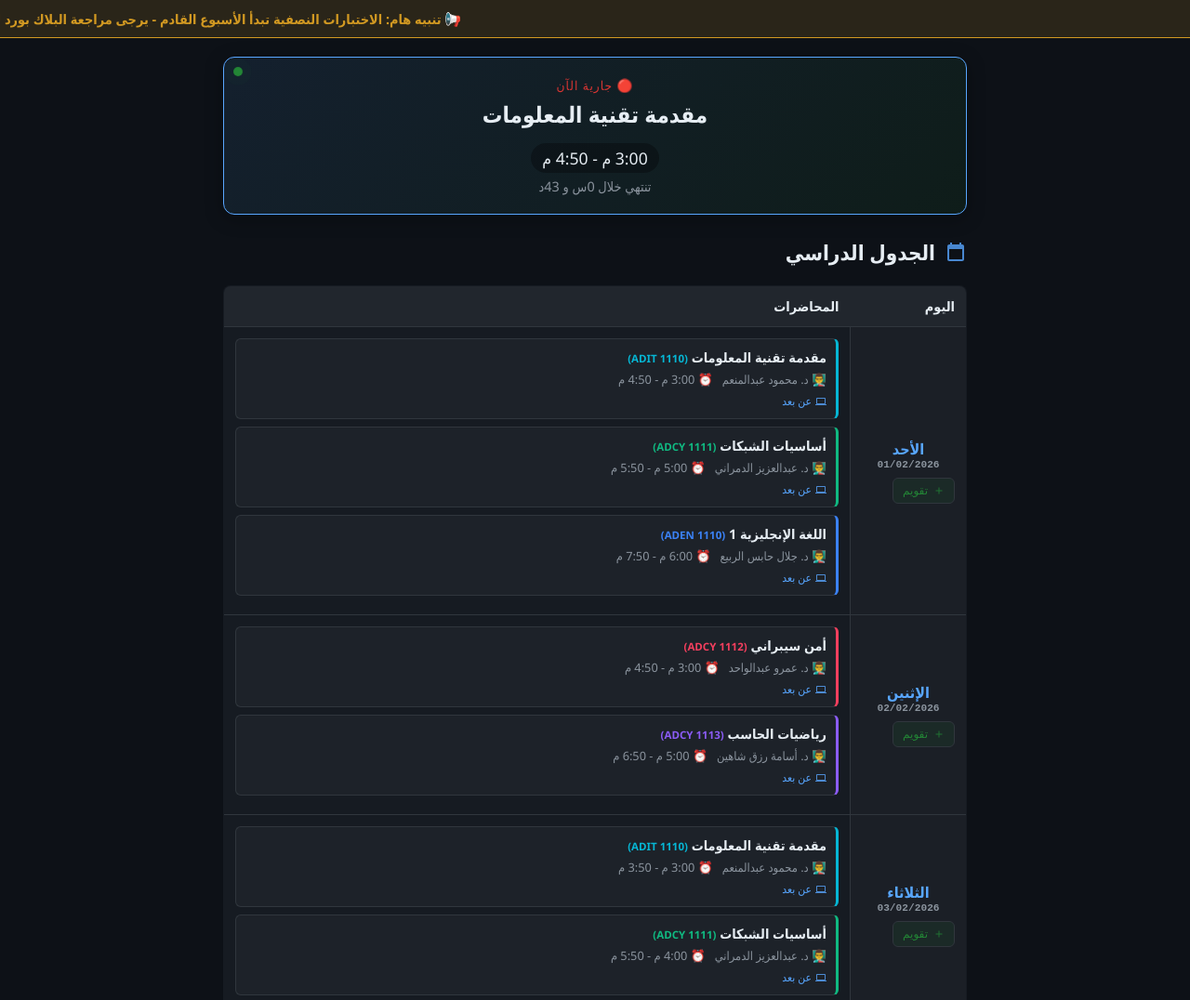
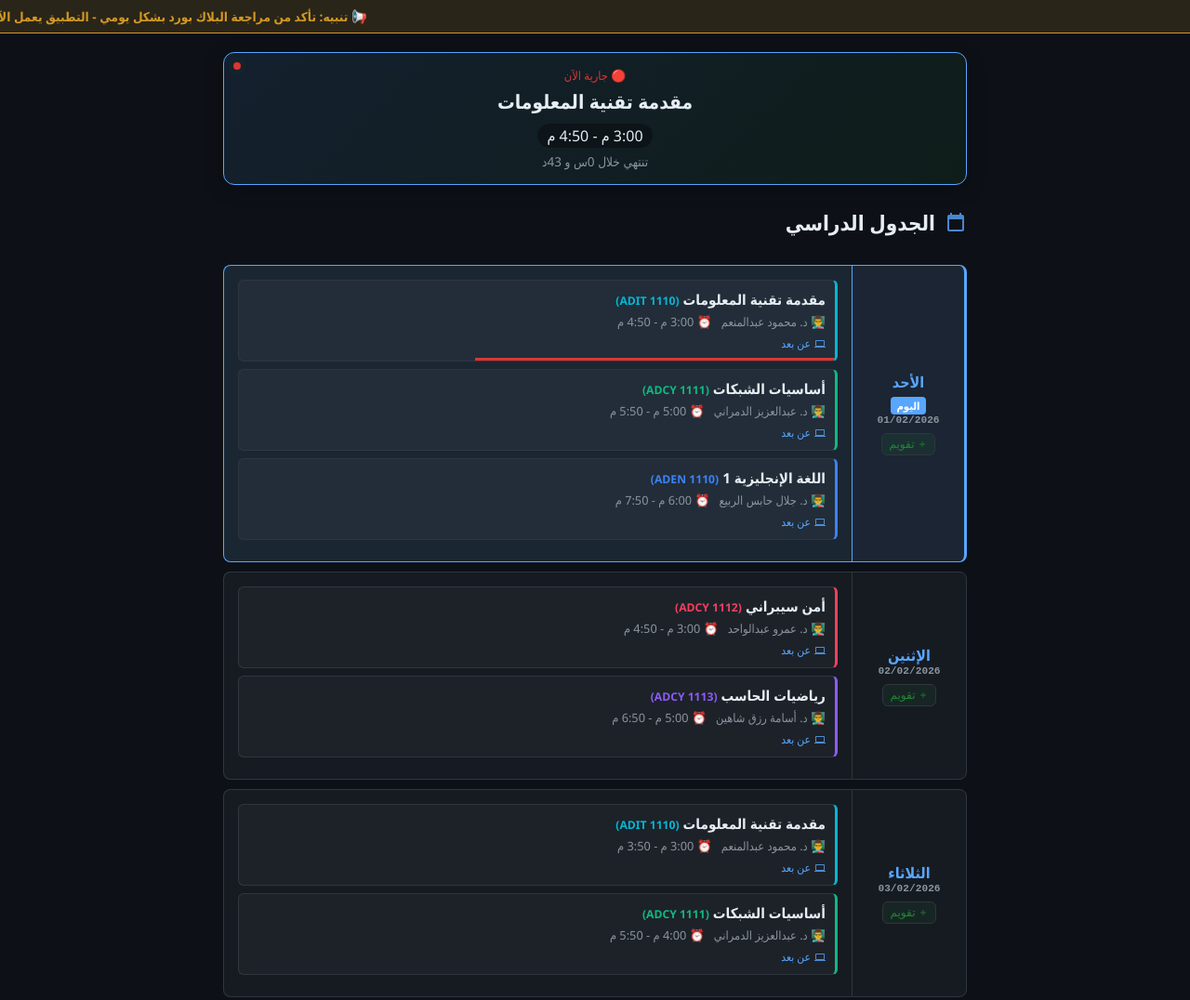
Before and after one commit to CyberX3662/JU-Cyber-Schedule, a plain HTML site: page index.html in a window 1280 px wide. Shown: the top 1076 px of the page at 93% size. Drawn offline with Linux system fonts and the light colour scheme.

Commit message:
Refactor schedule and radar components in index.html
Updated styles and functionality for the schedule and radar components in index.html. Adjusted button styles, modified text content, and improved layout for better user experience.

```diff
--- a/index.html
+++ b/index.html
@@ -19,6 +19,8 @@
             --danger: #da3633;
             --warning: #d29922;
             --muted: #8b949e;
+            --today-bg: rgba(88, 166, 255, 0.08); /* لون خلفية اليوم الحالي */
+            --today-border: #58a6ff;
         }
 
         body {
@@ -32,121 +34,165 @@
             align-items: center;
         }
 
-        /* 1. شريط التنبيهات المتحرك */
+        /* شريط التنبيهات */
         .ticker-wrap {
             width: 100%;
             background: rgba(210, 153, 34, 0.15);
             border-bottom: 1px solid var(--warning);
             overflow: hidden;
-            height: 40px;
+            height: 35px;
             display: flex;
             align-items: center;
         }
-
         .ticker {
             display: inline-block;
             white-space: nowrap;
             padding-right: 100%;
-            animation: ticker 20s linear infinite;
+            animation: ticker 25s linear infinite;
             color: var(--warning);
             font-weight: bold;
-            font-size: 0.9rem;
+            font-size: 0.85rem;
         }
-
         @keyframes ticker {
             0% { transform: translate3d(0, 0, 0); }
-            100% { transform: translate3d(100%, 0, 0); } /* للغة العربية الاتجاه معكوس */
+            100% { transform: translate3d(100%, 0, 0); }
         }
 
         .container {
             width: 90%;
             max-width: 800px;
             padding: 20px 0;
+            padding-bottom: 80px; /* مسافة للأسفل */
         }
 
-        /* 2. الرادار الذكي */
+        /* الرادار */
         .smart-radar {
             background: linear-gradient(135deg, rgba(88, 166, 255, 0.1), rgba(35, 134, 54, 0.1));
             border: 1px solid var(--accent);
             border-radius: 12px;
-            padding: 20px;
+            padding: 15px;
             margin-bottom: 25px;
             text-align: center;
             position: relative;
             overflow: hidden;
             box-shadow: 0 4px 20px rgba(0,0,0,0.3);
+            display: none;
         }
-
-        .radar-status { font-size: 0.85rem; color: var(--accent); margin-bottom: 5px; text-transform: uppercase; letter-spacing: 1px; }
-        .radar-course { font-size: 1.5rem; font-weight: bold; margin: 5px 0; }
-        .radar-time { font-size: 1.1rem; color: var(--text); background: rgba(0,0,0,0.3); display: inline-block; padding: 4px 12px; border-radius: 20px; margin-top: 10px; }
-        .radar-countdown { font-size: 0.9rem; color: var(--muted); margin-top: 5px; }
-
-        /* نبض الرادار */
+        .radar-status { font-size: 0.8rem; color: var(--accent); margin-bottom: 5px; text-transform: uppercase; }
+        .radar-course { font-size: 1.3rem; font-weight: bold; margin: 5px 0; }
+        .radar-time { font-size: 1rem; background: rgba(0,0,0,0.3); display: inline-block; padding: 2px 10px; border-radius: 15px; margin-top: 5px; }
+        .radar-countdown { font-size: 0.85rem; color: var(--muted); margin-top: 5px; }
         .radar-pulse {
-            position: absolute;
-            top: 10px; left: 10px;
-            width: 10px; height: 10px;
-            background: var(--success);
-            border-radius: 50%;
-            box-shadow: 0 0 0 0 rgba(35, 134, 54, 0.7);
+            position: absolute; top: 10px; left: 10px; width: 8px; height: 8px;
+            background: var(--success); border-radius: 50%;
             animation: pulse-green 2s infinite;
         }
         @keyframes pulse-green {
-            0% { transform: scale(0.95); box-shadow: 0 0 0 0 rgba(35, 134, 54, 0.7); }
-            70% { transform: scale(1); box-shadow: 0 0 0 10px rgba(35, 134, 54, 0); }
-            100% { transform: scale(0.95); box-shadow: 0 0 0 0 rgba(35, 134, 54, 0); }
+            0% { box-shadow: 0 0 0 0 rgba(35, 134, 54, 0.7); }
+            70% { box-shadow: 0 0 0 6px rgba(35, 134, 54, 0); }
+            100% { box-shadow: 0 0 0 0 rgba(35, 134, 54, 0); }
         }
 
-        /* الجدول (كما هو سابقاً مع تحسينات طفيفة) */
         .header-actions {
             display: flex;
             justify-content: space-between;
             align-items: center;
             margin-bottom: 20px;
         }
-
         h2 { margin: 0; display: flex; align-items: center; gap: 10px; font-size: 1.4rem; }
 
         .btn-install {
-            background: var(--accent);
-            color: #fff;
-            border: none;
-            padding: 8px 16px;
-            border-radius: 20px;
-            font-weight: bold;
-            cursor: pointer;
-            display: none; /* يظهر فقط إذا كان التطبيق قابل للتثبيت */
-            font-size: 0.85rem;
+            background: var(--accent); color: #fff; border: none; padding: 6px 14px;
+            border-radius: 20px; font-weight: bold; cursor: pointer; display: none; font-size: 0.8rem;
         }
 
-        /* بقية تنسيقات الجدول (نفس الكود السابق) */
+        /* الجدول */
+        table { width: 100%; border-collapse: separate; border-spacing: 0 10px; /* مسافة بين الصفوف */ }
+
+        /* تصميم الصفوف */
+        tr {
+            background: var(--card-bg);
+        }
+
+        td {
+            padding: 15px;
+            border-top: 1px solid var(--border);
+            border-bottom: 1px solid var(--border);
+            vertical-align: top;
+        }
+        td:first-child {
+            border-right: 1px solid var(--border);
+            border-left: 1px solid var(--border);
+            border-top-right-radius: 8px;
+            border-bottom-right-radius: 8px;
+        }
+        td:last-child {
+            border-left: 1px solid var(--border);
+            border-top-left-radius: 8px;
+            border-bottom-left-radius: 8px;
+        }
+
+        /* 🌟 تمييز اليوم الحالي 🌟 */
+        tr.today-row td {
+            background: var(--today-bg);
+            border-color: var(--today-border);
+            position: relative;
+        }
+        tr.today-row td:first-child {
+            border-right: 3px solid var(--today-border);
+        }
+        .today-badge {
+            font-size: 0.7rem;
+            background: var(--accent);
+            color: white;
+            padding: 2px 6px;
+            border-radius: 4px;
+            margin-top: 5px;
+            display: inline-block;
+        }
+
+        .day-col {
+            width: 90px; font-weight: bold; color: var(--accent);
+            text-align: center; vertical-align: middle;
+        }
+        .date-sub { font-size: 0.7rem; color: var(--muted); margin-bottom: 8px; font-family: monospace; direction: ltr; }
+
         .btn-add {
             background: rgba(35, 134, 54, 0.1); color: var(--success); border: 1px solid var(--border);
-            font-size: 0.75rem; padding: 6px 10px; border-radius: 6px; cursor: pointer; display: flex; align-items: center; gap: 6px;
+            font-size: 0.75rem; padding: 4px 8px; border-radius: 6px; cursor: pointer; display: flex; align-items: center; gap: 4px; margin: 0 auto;
         }
-        .btn-disabled { background: rgba(255, 255, 255, 0.05); color: var(--muted); border-color: transparent; cursor: not-allowed; }
+        .btn-add:hover { background: rgba(35, 134, 54, 0.2); border-color: var(--success); }
+        .btn-disabled { background: transparent; color: var(--muted); border-color: transparent; cursor: default; }
 
-        table { width: 100%; border-collapse: collapse; background: var(--card-bg); border: 1px solid var(--border); border-radius: 8px; overflow: hidden; }
-        th { background: #21262d; padding: 12px; text-align: right; border-bottom: 1px solid var(--border); font-size: 0.9rem; }
-        td { padding: 12px; border-bottom: 1px solid var(--border); vertical-align: top; }
-        tr:last-child td { border-bottom: none; }
-        .day-col { width: 100px; font-weight: bold; color: var(--accent); background: rgba(255,255,255,0.02); border-left: 1px solid var(--border); text-align: center; vertical-align: middle; }
-        .date-sub { font-size: 0.7rem; color: var(--muted); margin-bottom: 8px; font-family: monospace; direction: ltr; }
-        .lecture-item { background: rgba(255,255,255,0.03); border: 1px solid var(--border); padding: 10px; margin-bottom: 8px; border-radius: 6px; border-right: 3px solid transparent; display: flex; justify-content: space-between; align-items: center; transition:0.3s;}
-        .lecture-past { opacity: 0.5; filter: grayscale(1); background: #090c10; border-right-color: #30363d !important; }
-        .ended-badge { background: #21262d; color: #8b949e; border: 1px solid #30363d; font-size: 0.7rem; padding: 2px 8px; border-radius: 20px; }
-        .lecture-info h4 { margin: 0 0 5px 0; font-size: 0.9rem; }
+        /* بطاقات المحاضرات */
+        .lecture-item {
+            background: rgba(255,255,255,0.03); border: 1px solid var(--border); padding: 10px; margin-bottom: 8px;
+            border-radius: 6px; border-right: 3px solid transparent; display: flex; justify-content: space-between; align-items: center; transition:0.3s;
+            position: relative;
+            overflow: hidden;
+        }
+        .lecture-past { opacity: 0.6; filter: grayscale(1); background: #090c10; border-right-color: #30363d !important; }
+
+        .ended-badge { background: #21262d; color: #8b949e; border: 1px solid #30363d; font-size: 0.65rem; padding: 2px 8px; border-radius: 20px; }
+
+        .lecture-info h4 { margin: 0 0 5px 0; font-size: 0.95rem; }
         .lecture-meta { font-size: 0.8rem; color: var(--muted); display: flex; flex-wrap: wrap; gap: 10px; }
         .meta-row { display: flex; align-items: center; gap: 4px; }
         .icon-svg { width: 14px; height: 14px; fill: currentColor; opacity: 0.8; }
 
+        /* شريط التقدم داخل المحاضرة */
+        .progress-bar-bg {
+            position: absolute; bottom: 0; left: 0; width: 100%; height: 3px; background: transparent;
+        }
+        .progress-bar-fill {
+            height: 100%; background: var(--danger); width: 0%; transition: width 1s linear;
+        }
+
         @media (max-width: 600px) {
             .container { width: 95%; }
             .lecture-item { flex-direction: column; align-items: flex-start; gap: 8px; }
-            .day-col { width: 85px; font-size: 0.9rem; }
-            .smart-radar { padding: 15px; }
-            .radar-course { font-size: 1.2rem; }
+            .day-col { width: 80px; font-size: 0.9rem; }
+            table { border-spacing: 0 5px; }
         }
     </style>
 </head>
@@ -154,13 +200,13 @@
 
 <div class="ticker-wrap">
     <div class="ticker">
-        📢 تنبيه هام: الاختبارات النصفية تبدأ الأسبوع القادم - يرجى مراجعة البلاك بورد للتحديثات - محاضرة اليوم مسجلة.
+        📢 تنبيه: تأكد من مراجعة البلاك بورد بشكل يومي - التطبيق يعمل الآن بدون إنترنت - تم تحديث المواعيد للفصل الحالي.
     </div>
 </div>
 
 <div class="container">
 
-    <div id="smart-radar" class="smart-radar" style="display:none;">
+    <div id="smart-radar" class="smart-radar">
         <div class="radar-pulse"></div>
         <div class="radar-status" id="radar-status">المحاضرة القادمة</div>
         <h3 class="radar-course" id="radar-course">جاري التحميل...</h3>
@@ -173,19 +219,15 @@
             <svg class="icon-svg" style="width:24px; height:24px; color:var(--accent);" viewBox="0 0 24 24"><path d="M19 3h-1V1h-2v2H8V1H6v2H5c-1.11 0-1.99.9-1.99 2L3 19c0 1.1.89 2 2 2h14c1.1 0 2-.9 2-2V5c0-1.1-.9-2-2-2zm0 16H5V8h14v11z"/></svg>
             الجدول الدراسي
         </h2>
-        <button id="install-btn" class="btn-install">📲 تثبيت التطبيق</button>
+        <button id="install-btn" class="btn-install">📲 تثبيت</button>
     </div>
 
     <table id="schedule-table">
-        <thead>
-            <tr><th>اليوم</th><th>المحاضرات</th></tr>
-        </thead>
         <tbody id="table-body"></tbody>
     </table>
 </div>
 
 <script>
-    // === البيانات ===
     const courses = [
         { code: "ADEN 1110", name: "اللغة الإنجليزية 1", color: "#3b82f6", lecturer: "د. جلال حابس الربيع" },
         { code: "ADIT 1110", name: "مقدمة تقنية المعلومات", color: "#06b6d4", lecturer: "د. محمود عبدالمنعم" },
@@ -202,7 +244,6 @@
         { dayOffset: 4, dayName: "الخميس", lectures: [{ cIdx: 0, s: "15:00", e: "15:50" }] }
     ];
 
-    // === دوال الوقت الأساسية ===
     function getSundayDate() {
         const d = new Date();
         const day = d.getDay();
@@ -210,17 +251,25 @@
         return new Date(d.setDate(diff));
     }
 
-    // === 1. بناء الجدول ===
     const tableBody = document.getElementById('table-body');
     const sunday = getSundayDate();
 
     function renderSchedule() {
         tableBody.innerHTML = '';
         const now = new Date();
+        const todayDateString = now.toDateString(); // لمقارنة التواريخ فقط
 
-        scheduleData.forEach((day) => {
+        // متغير لتخزين عنصر اليوم الحالي للتمرير إليه
+        let todayElementId = null;
+
+        scheduleData.forEach((day, index) => {
             let currentDayDate = new Date(sunday);
             currentDayDate.setDate(sunday.getDate() + day.dayOffset);
+
+            // التحقق من اليوم الحالي
+            const isToday = currentDayDate.toDateString() === todayDateString;
+            const rowId = `day-row-${index}`;
+            if(isToday) todayElementId = rowId;
 
             let endOfDay = new Date(currentDayDate);
             endOfDay.setHours(23, 59, 59);
@@ -230,16 +279,23 @@
             let btnText = isPastDay ? 'انتهى' : 'تقويم';
             let btnAction = isPastDay ? '' : `onclick='addToCalendar(${JSON.stringify(day.lectures)}, ${day.dayOffset})'`;
 
+            // إضافة كلاس خاص إذا كان اليوم هو اليوم الحالي
+            const rowClass = isToday ? 'today-row' : '';
+            const badgeHTML = isToday ? '<div class="today-badge">اليوم</div>' : '';
+
             const tr = document.createElement('tr');
+            tr.className = rowClass;
+            tr.id = rowId;
 
             // عمود اليوم
             const dayTd = document.createElement('td');
             dayTd.className = 'day-col';
             dayTd.innerHTML = `
                 <div>${day.dayName}</div>
+                ${badgeHTML}
                 <div class="date-sub">${currentDayDate.toLocaleDateString('en-GB')}</div>
                 <button ${btnAction} class="${btnClass}">
-                    <svg class="icon-svg" style="width:12px; height:12px;" viewBox="0 0 24 24"><path d="M19 13h-6v6h-2v-6H5v-2h6V5h2v6h6v2z"/></svg>
+                    ${isPastDay ? '' : '<svg class="icon-svg" style="width:10px;height:10px;" viewBox="0 0 24 24"><path d="M19 13h-6v6h-2v-6H5v-2h6V5h2v6h6v2z"/></svg>'}
                     ${btnText}
                 </button>
             `;
@@ -254,13 +310,28 @@
                     const c = courses[lec.cIdx];
                     const div = document.createElement('div');
 
+                    let lecStart = new Date(currentDayDate);
+                    let [sh, sm] = lec.s.split(':');
+                    lecStart.setHours(sh, sm, 0);
+
                     let lecEnd = new Date(currentDayDate);
                     let [eh, em] = lec.e.split(':');
-                    lecEnd.setHours(parseInt(eh), parseInt(em), 0);
+                    lecEnd.setHours(eh, em, 0);
 
                     const isFinished = now > lecEnd;
+                    const isRunning = now >= lecStart && now <= lecEnd;
+
                     div.className = isFinished ? 'lecture-item lecture-past' : 'lecture-item';
                     div.style.borderRightColor = isFinished ? '' : c.color;
+
+                    // حساب شريط التقدم
+                    let progressHTML = '';
+                    if (isRunning) {
+                        const totalDuration = lecEnd - lecStart;
+                        const elapsed = now - lecStart;
+                        const percent = Math.min(100, Math.max(0, (elapsed / totalDuration) * 100));
+                        progressHTML = `<div class="progress-bar-bg"><div class="progress-bar-fill" style="width:${percent}%"></div></div>`;
+                    }
 
                     const formatTime = (t) => {
                         let [h, m] = t.split(':'); h=parseInt(h);
@@ -276,7 +347,7 @@
                            </div>`;
 
                     div.innerHTML = `
-                        <div class="lecture-info">
+                        <div class="lecture-info" style="width:100%">
                             <h4>${c.name} <span style="font-size:0.8em; color:${isFinished ? '#666' : c.color}">(${c.code})</span></h4>
                             <div class="lecture-meta">
                                 <div class="meta-row"><span>👨‍🏫 ${c.lecturer}</span></div>
@@ -284,6 +355,7 @@
                             </div>
                             ${statusHTML}
                         </div>
+                        ${progressHTML}
                     `;
                     lecTd.appendChild(div);
                 });
@@ -291,19 +363,25 @@
             tr.appendChild(lecTd);
             tableBody.appendChild(tr);
         });
+
+        // التمرير التلقائي لليوم الحالي
+        if (todayElementId) {
+            setTimeout(() => {
+                const el = document.getElementById(todayElementId);
+                if(el) el.scrollIntoView({ behavior: 'smooth', block: 'center' });
+            }, 500); // تأخير بسيط لضمان التحميل
+        }
     }
 
-    // === 2. منطق الرادار الذكي ===
+    // === منطق الرادار ===
     function updateRadar() {
         const radarEl = document.getElementById('smart-radar');
         const now = new Date();
-        const currentDayIndex = now.getDay(); // 0 = Sunday
+        const currentDayIndex = now.getDay();
 
         let foundLecture = null;
         let status = "";
 
-        // البحث عن أقرب محاضرة
-        // 1. نبحث في ما تبقى من اليوم الحالي
         let todayLectures = scheduleData.find(d => d.dayOffset === currentDayIndex)?.lectures || [];
 
         for (let lec of todayLectures) {
@@ -326,15 +404,12 @@
             }
         }
 
-        // 2. إذا لم نجد اليوم، نبحث في الغد (بشكل مبسط)
         if (!foundLecture) {
             let nextDayOffset = (currentDayIndex + 1) % 7;
-            // إذا كان اليوم الخميس(4)، الغد الجمعة(5) لا يوجد، ننتقل للأحد(0)
             if(nextDayOffset > 4) nextDayOffset = 0;
-
             let nextLectures = scheduleData.find(d => d.dayOffset === nextDayOffset)?.lectures || [];
             if (nextLectures.length > 0) {
-                foundLecture = { ...nextLectures[0], timeObj: null }; // TimeObj يحتاج حساب دقيق للتاريخ القادم، نكتفي بالعرض
+                foundLecture = { ...nextLectures[0], timeObj: null };
                 status = "المحاضرة القادمة (غداً/الأحد)";
             }
         }
@@ -344,7 +419,6 @@
             const course = courses[foundLecture.cIdx];
             document.getElementById('radar-status').innerText = status;
             document.getElementById('radar-course').innerText = course.name;
-
             const formatTime = (t) => {
                  let [h, m] = t.split(':'); h=parseInt(h);
                  let ampm = h>=12 ? 'م' : 'ص'; h=h%12||12;
@@ -352,29 +426,27 @@
             };
             document.getElementById('radar-time').innerText = `${formatTime(foundLecture.s)} - ${formatTime(foundLecture.e)}`;
 
-            // حساب العداد التنازلي
             if (foundLecture.timeObj) {
                 const diff = foundLecture.timeObj - now;
                 const minutes = Math.floor((diff % (1000 * 60 * 60)) / (1000 * 60));
                 const hours = Math.floor((diff % (1000 * 60 * 60 * 24)) / (1000 * 60 * 60));
-
                 if (status.includes("جارية")) {
                     document.getElementById('radar-countdown').innerText = `تنتهي خلال ${hours}س و ${minutes}د`;
-                    document.getElementById('radar-status').style.color = '#da3633'; // أحمر
+                    document.getElementById('radar-status').style.color = '#da3633';
+                    document.querySelector('.radar-pulse').style.background = '#da3633';
                 } else {
                     document.getElementById('radar-countdown').innerText = `تبدأ خلال ${hours}س و ${minutes}د`;
-                    document.getElementById('radar-status').style.color = '#58a6ff'; // أزرق
+                    document.getElementById('radar-status').style.color = '#58a6ff';
+                    document.querySelector('.radar-pulse').style.background = '#238636';
                 }
             } else {
                  document.getElementById('radar-countdown').innerText = "";
             }
-
         } else {
-            radarEl.style.display = 'none'; // لا محاضرات قادمة قريباً
+            radarEl.style.display = 'none';
         }
     }
 
-    // === 3. إضافة التقويم (نفس الدالة السابقة) ===
     function addToCalendar(lectures, dayOffset) {
         let targetDate = new Date(sunday);
         targetDate.setDate(sunday.getDate() + dayOffset);
@@ -412,14 +484,10 @@
         document.body.removeChild(link);
     }
 
-    // === 4. تسجيل PWA Service Worker ===
     if ('serviceWorker' in navigator) {
-        window.addEventListener('load', () => {
-            navigator.serviceWorker.register('sw.js');
-        });
+        window.addEventListener('load', () => { navigator.serviceWorker.register('sw.js'); });
     }
 
-    // زر التثبيت
     let deferredPrompt;
     const installBtn = document.getElementById('install-btn');
     window.addEventListener('beforeinstallprompt', (e) => {
@@ -429,16 +497,14 @@
         installBtn.addEventListener('click', () => {
             installBtn.style.display = 'none';
             deferredPrompt.prompt();
-            deferredPrompt.userChoice.then((choiceResult) => {
-                deferredPrompt = null;
-            });
+            deferredPrompt.userChoice.then((choiceResult) => { deferredPrompt = null; });
         });
     });
 
-    // تشغيل الدوال
     renderSchedule();
     updateRadar();
-    setInterval(updateRadar, 60000); // تحديث الرادار كل دقيقة
+    setInterval(updateRadar, 60000);
+    setInterval(renderSchedule, 60000); // تحديث الجدول كل دقيقة لتحديث شريط التقدم
 </script>
 
 </body>
```
